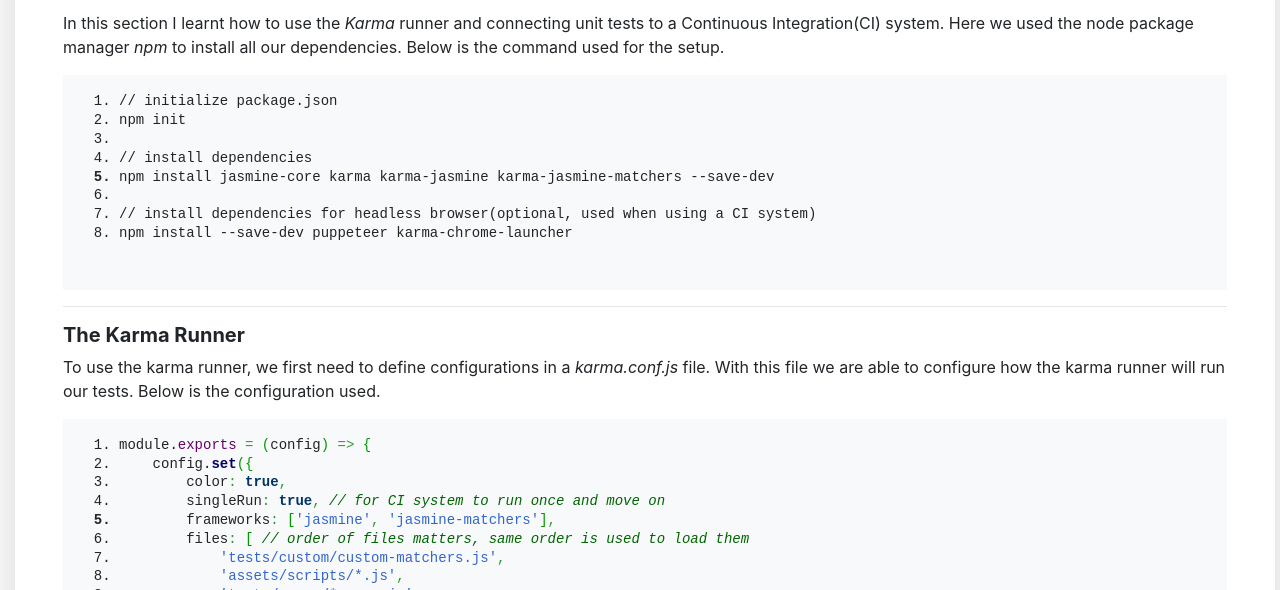
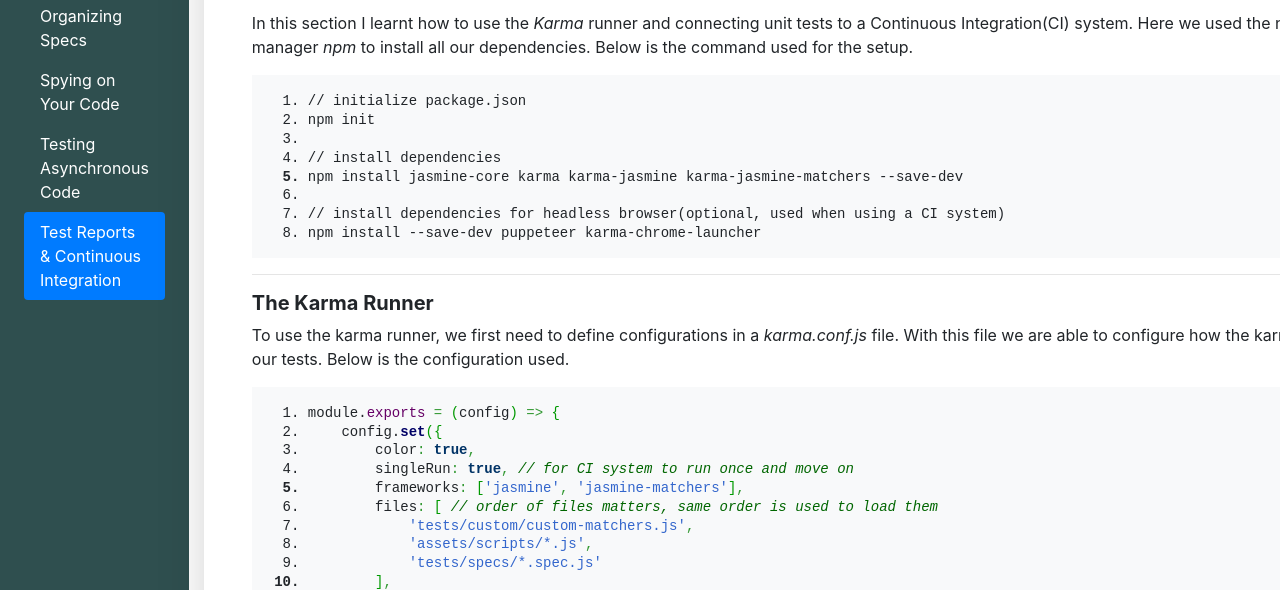
Before and after one commit to PeterKitonga/jasmineexampleci, a website: page index.html in a window 1280 px wide. Shown: the part 172-762 px from the top of the page. Drawn offline with nearby package versions, Linux system fonts and the light colour scheme; no server answers; a web font is replaced by a local one.

Commit message:
Minor update

```diff
--- /dev/null
+++ b/assets/css/styles.css
@@ -0,0 +1,17 @@
+.wrapper {
+    min-height: 100vh;
+}
+
+.main .content {
+    flex: 4 1 80%;
+}
+
+.main .content pre, .main .content pre ol {
+    margin-bottom: 0;
+}
+
+.main .sidebar {
+    background-color: darkslategray;
+    flex: 1 1 10%;
+    order: -1;
+}
--- a/index.html
+++ b/index.html
@@ -11,10 +11,8 @@
     <!-- Font -->
     <link rel="stylesheet" href="https://fonts.googleapis.com/css?family=Bubblegum+Sans|Nova+Mono|Roboto+Condensed">
 
-    <link rel="shortcut icon" type="image/png" href="../assets/libs/jasmine/v3.6.0/lib/jasmine_favicon.png">
-
     <!-- Custom Styles -->
-    <link rel="stylesheet" href="../assets/css/styles.css">
+    <link rel="stylesheet" href="assets/css/styles.css">
 
     <title>Test Reports & Continuous Integration</title>
 </head>
```
